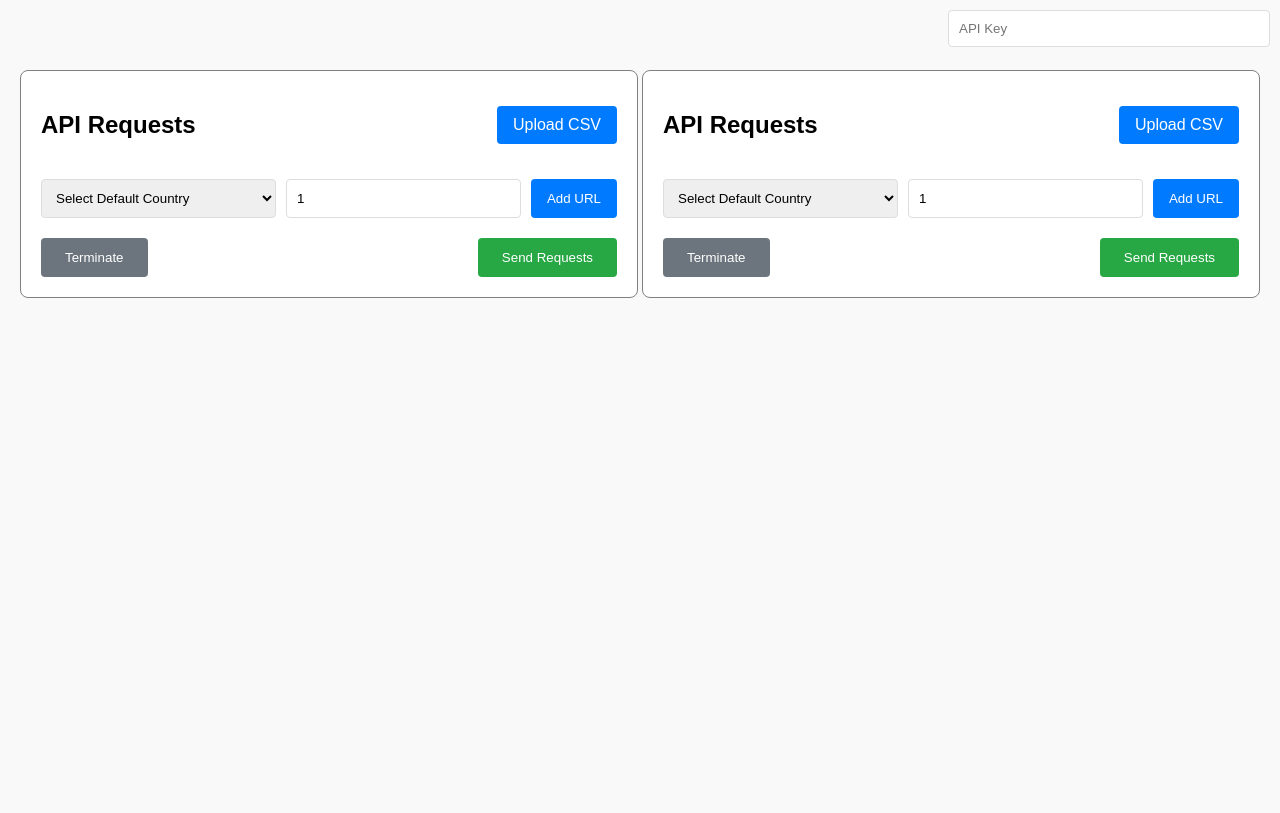
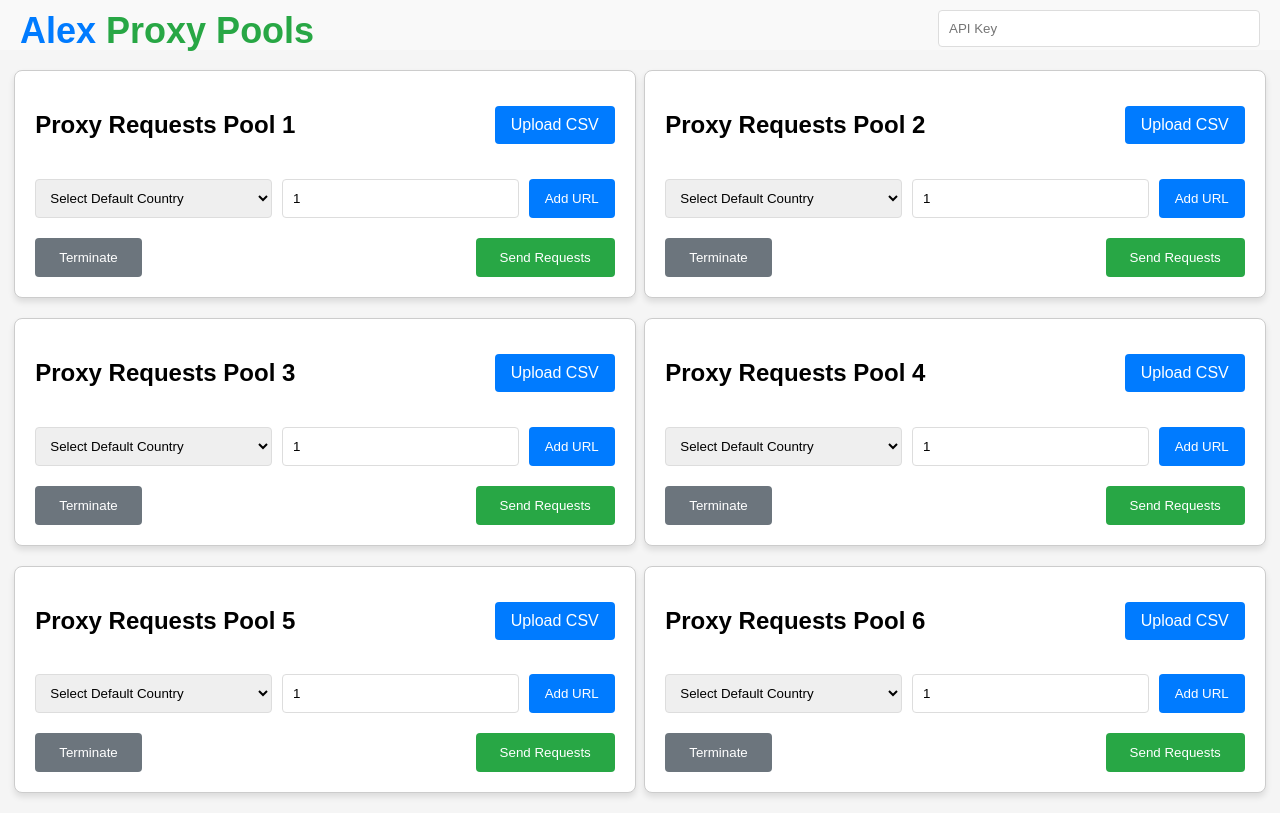
Before and after one commit to mokaid/mobile-proxy-premium-frontend, a React (Create React App) app: page / in a window 1280 px wide. Built offline with nearby package versions, Linux system fonts and the light colour scheme.

Commit message:
feat/init

```diff
--- a/src/ApiRequests.js
+++ b/src/ApiRequests.js
@@ -5,7 +5,7 @@ import countryList from './countries';
 // Utility function to introduce delay
 const delay = (ms) => new Promise((resolve) => setTimeout(resolve, ms));
 
-const ApiRequests = ({ apiKey, style }) => {
+const ApiRequests = ({ apiKey, style , poolNumber }) => {
   const [defaultCountry, setDefaultCountry] = useState('');
   const [defaultNumber, setDefaultNumber] = useState(1);
   const [rows, setRows] = useState([]);
@@ -152,17 +152,12 @@ const ApiRequests = ({ apiKey, style }) => {
   return (
     <div
       style={{
-        border: '1px solid grey',
-        width: '45%',
-        padding: '20px',
-        margin: '20px',
-        backgroundColor: 'white',
-        borderRadius: '8px',
+
         ...style,
       }}
     >
       <div style={{ display: 'flex', justifyContent: 'space-between', alignItems: 'center', marginBottom: '20px' }}>
-        <h2 style={{ textAlign: 'center' }}>API Requests</h2>
+        <h2 style={{ textAlign: 'center' }}>Proxy Requests Pool { poolNumber }</h2>
         <label style={{ cursor: 'pointer', padding: '10px 16px', backgroundColor: '#007bff', color: 'white', border: 'none', borderRadius: '4px' }}>
           Upload CSV
           <input
@@ -195,7 +190,7 @@ const ApiRequests = ({ apiKey, style }) => {
         />
         <button
           onClick={addRow}
-          style={{ padding: '10px 16px', backgroundColor: '#007bff', color: 'white', border: 'none', borderRadius: '4px' }}
+          style={{cursor: 'pointer', padding: '10px 16px', backgroundColor: '#007bff', color: 'white', border: 'none', borderRadius: '4px' }}
         >
           Add URL
         </button>
@@ -241,7 +236,7 @@ const ApiRequests = ({ apiKey, style }) => {
           />
           <button
             onClick={() => removeRow(index)}
-            style={{ padding: '10px 16px', backgroundColor: '#dc3545', color: 'white', border: 'none', borderRadius: '4px' }}
+            style={{ cursor: 'pointer', padding: '10px 16px', backgroundColor: '#dc3545', color: 'white', border: 'none', borderRadius: '4px' }}
           >
             Remove
           </button>
@@ -252,6 +247,7 @@ const ApiRequests = ({ apiKey, style }) => {
           onClick={handleTerminate}
           disabled={!isFetching}
           style={{
+            cursor: 'pointer',
             padding: '12px 24px',
             backgroundColor: isFetching ? '#dc3545' : '#6c757d',
             color: 'white',
@@ -265,6 +261,7 @@ const ApiRequests = ({ apiKey, style }) => {
           onClick={handleRequest}
           disabled={isFetching}
           style={{
+            cursor: 'pointer',
             padding: '12px 24px',
             backgroundColor: isFetching ? '#6c757d' : '#28a745',
             color: 'white',
--- a/src/App.js
+++ b/src/App.js
@@ -6,8 +6,23 @@ const App = () => {
 
   return (
     <div>
+
+<h1
+  style={{
+    position: 'absolute',
+    top: '10px',
+    left: '20px',
+    fontSize: '36px',
+    fontWeight: 'bold',
+    margin: '0',
+  }}
+>
+  <span style={{ color: 'rgb(0, 123, 255)' }}>Alex</span>{' '}
+  <span style={{ color: 'rgb(40, 167, 69)' }}>Proxy Pools</span>{' '}
+</h1>
+
       {/* API Key Input */}
-      <div style={{ position: 'absolute', top: '10px', right: '10px' }}>
+      <div style={{ position: 'absolute', top: '10px', right: '20px'}}>
         <input
           placeholder="API Key"
           value={apiKey}
@@ -21,12 +36,98 @@ const App = () => {
         />
       </div>
 
-      {/* Two instances of ApiRequests */}
-      {/* <div style={{ display: 'flex', gap: '20px', marginTop: '50px' }}> */}
-        <ApiRequests apiKey={apiKey} style={{ position: 'absolute', left: '0' , top:'50px' }} />
-        <ApiRequests apiKey={apiKey} style={{ position: 'absolute', right: '0' , top:'50px',}}  />
+      <div
+  style={{
+    display: 'grid',
+    gridTemplateColumns: '1fr 1fr', // Two columns
+    gap: '20px', // Space between components
+    justifyContent: 'center', // Centers the grid horizontally
+    // alignItems: 'center', // Centers the grid vertically
+    justifyItems: 'center', // Centers each grid item horizontally
+    // height: '100vh', // Full viewport height to center vertically
+    backgroundColor: '#f5f5f5', // Light background for the entire page
+    padding: '20px', // Padding around the grid
+    marginTop :'50px'
+  }}
+>
+  <div
+    style={{
+      backgroundColor: 'white',
+      border: '1px solid #ccc', // Light grey border
+      borderRadius: '8px', // Rounded corners
+      boxShadow: '0 4px 6px rgba(0, 0, 0, 0.1)', // Subtle shadow
+      padding: '20px', // Padding inside the component
+      width: '95%',
+    }}
+  >
+    <ApiRequests apiKey={apiKey} poolNumber={1} />
+  </div>
+  <div
+    style={{
+      backgroundColor: 'white',
+      border: '1px solid #ccc',
+      borderRadius: '8px',
+      boxShadow: '0 4px 6px rgba(0, 0, 0, 0.1)',
+      padding: '20px',
+      width: '95%',
+    }}
+  >
+    <ApiRequests apiKey={apiKey} poolNumber={2}  />
+  </div>
+  <div
+    style={{
+      backgroundColor: 'white',
+      border: '1px solid #ccc',
+      borderRadius: '8px',
+      boxShadow: '0 4px 6px rgba(0, 0, 0, 0.1)',
+      padding: '20px',
+      width: '95%',
+    }}
+  >
+    <ApiRequests apiKey={apiKey} poolNumber={3} />
+  </div>
+  <div
+    style={{
+      backgroundColor: 'white',
+      border: '1px solid #ccc',
+      borderRadius: '8px',
+      boxShadow: '0 4px 6px rgba(0, 0, 0, 0.1)',
+      padding: '20px',
+      width: '95%',
+    }}
+  >
+    <ApiRequests apiKey={apiKey} poolNumber={4} />
+  </div>
 
-      {/* </div> */}
+  <div
+    style={{
+      backgroundColor: 'white',
+      border: '1px solid #ccc',
+      borderRadius: '8px',
+      boxShadow: '0 4px 6px rgba(0, 0, 0, 0.1)',
+      padding: '20px',
+      width: '95%',
+    }}
+  >
+    <ApiRequests apiKey={apiKey} poolNumber={5} />
+  </div>
+
+  <div
+    style={{
+      backgroundColor: 'white',
+      border: '1px solid #ccc',
+      borderRadius: '8px',
+      boxShadow: '0 4px 6px rgba(0, 0, 0, 0.1)',
+      padding: '20px',
+      width: '95%',
+    }}
+  >
+    <ApiRequests apiKey={apiKey} poolNumber={6} />
+  </div>
+</div>
+
+
+
     </div>
   );
 };
```
